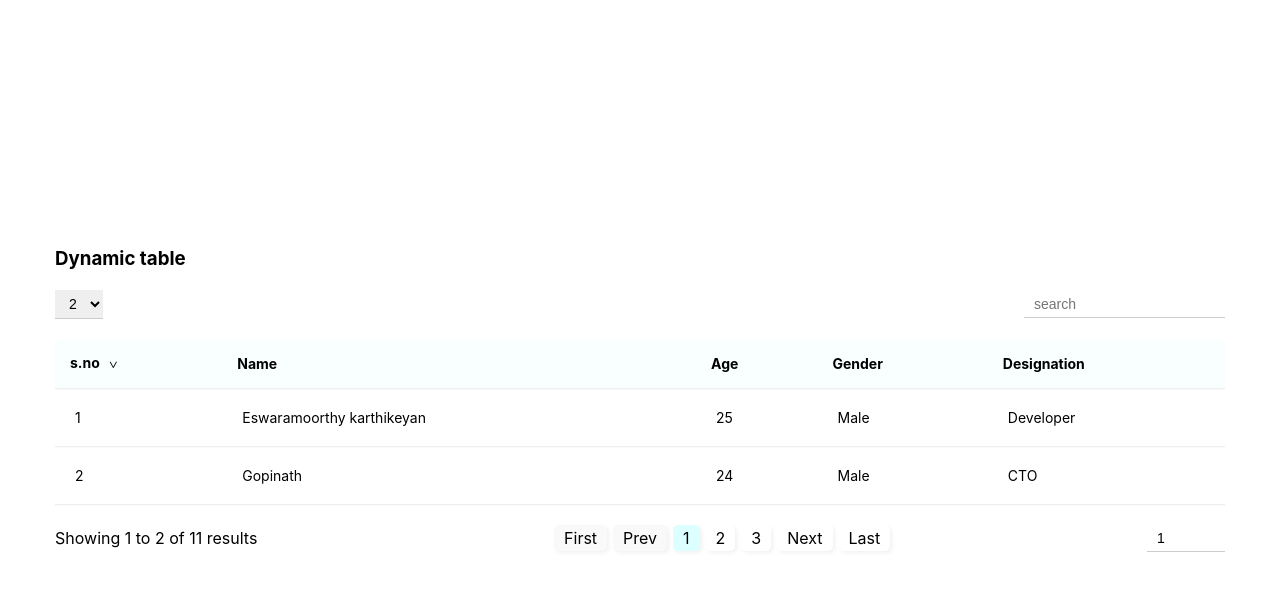
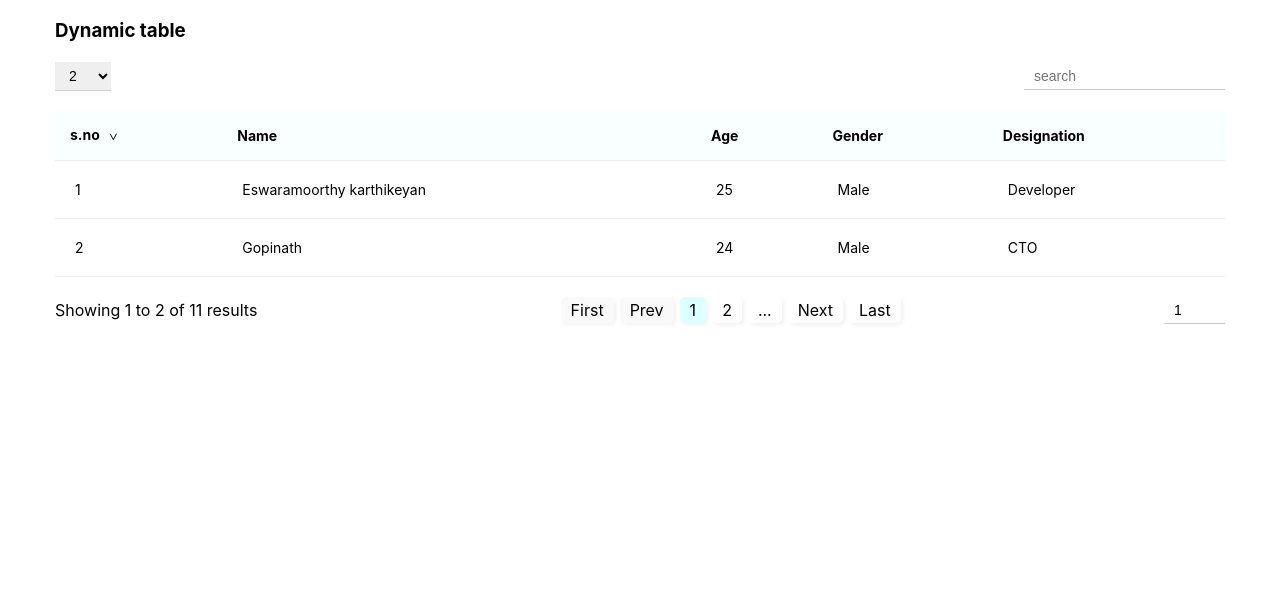
Before and after one commit to EswaramoorthyKarthikeyan/dynamic-table, a React (Create React App) app: page / in a window 1280 px wide. Shown: the top 590 px of the page. Built offline with nearby package versions, Linux system fonts and the light colour scheme.

Commit message:
Spacer added in pagination

```diff
--- a/src/App.css
+++ b/src/App.css
@@ -1,7 +1,6 @@
 .App {
   height: 100vh;
   display: flex;
-  align-items: center;
 }
 
 .container {
@@ -26,6 +25,9 @@
   cursor: pointer;
   border-radius: 5px;
   box-shadow: 2px 2px 4px rgb(241 241 241);
+}
+.pagination-list li.spacer {
+  pointer-events: none;
 }
 
 .pagination-list li.show {
--- a/src/App.js
+++ b/src/App.js
@@ -93,8 +93,10 @@ function App() {
 
   const performSearch = (event) => {
     let tableData = []
+
     if (event.target.value) {
-      tableData = filterData.filter((row) => {
+      let Data = filterData.length > 0 ? filterData : table.body
+      tableData = Data.filter((row) => {
         let values = Object.values(row).map((v) => {
           return ("" + v).toLowerCase()
         })
@@ -122,7 +124,7 @@ function App() {
 
   // Pagination ellipsis
   const showPage = (currentPage, pageIndex) => {
-    return pageIndex <= currentPage + 2 && pageIndex >= currentPage - 2 ? true : false
+    return pageIndex <= currentPage + 1 && pageIndex >= currentPage - 1 ? true : false
   }
   return (
     <div className="App">
@@ -147,6 +149,7 @@ function App() {
             <option value="1"> 1 </option>
             <option value="2"> 2 </option>
             <option value="5"> 5 </option>
+            <option value="10"> 10 </option>
           </select>
 
           <div className="">
@@ -213,7 +216,11 @@ function App() {
             >
               {`Prev`}
             </li>
-
+            <li
+              className={`spacer ${templateData.currentPage === 1 || templateData.currentPage === 2 ? "hide" : "show"}`}
+            >
+              <span>...</span>
+            </li>
             {templateData.pagination.map((page, pageIndex) => {
               return (
                 <li
@@ -227,6 +234,16 @@ function App() {
                 </li>
               )
             })}
+            <li
+              className={`spacer ${
+                templateData.currentPage === templateData.pagination.length ||
+                templateData.currentPage === templateData.pagination.length - 1
+                  ? "hide"
+                  : "show"
+              }`}
+            >
+              <span>...</span>
+            </li>
             <li
               className={`${
                 templateData.currentPage === Math.ceil(filterData.length / templateData.itemsPerPage) ? "disabled" : ""
@@ -257,6 +274,7 @@ function App() {
               {`Last`}
             </li>
           </ul>
+
           <div className="">
             <input
               type="number"
@@ -264,7 +282,7 @@ function App() {
               id="jump_to_page"
               value={templateData.currentPage}
               onChange={(e) => jumptoPage(e)}
-              max={filterData.length / templateData.itemsPerPage}
+              max={Math.ceil(filterData.length / templateData.itemsPerPage)}
               min="1"
               placeholder="Jump to page"
             />
```
